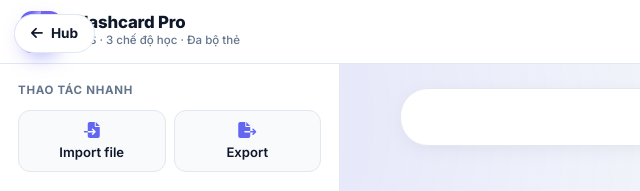
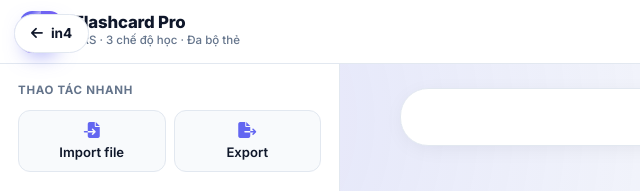
Before and after one commit to baobao247/flashcard, a plain HTML site: page index.html in a window 1280 px wide. Shown: the top 191 px of the page, 0-640 px from the left. Drawn offline with nearby package versions, Linux system fonts and the light colour scheme.

Commit message:
refactor(nav): replace master hub button with back-to-in4 portfolio link

```diff
--- a/index.html
+++ b/index.html
@@ -13,7 +13,7 @@
 </head>
 <body>
   <!-- Hub Pill Navigation -->
-  <a href="../index.html" class="hub-pill" title="Quay lại Master Hub"><i class="fas fa-arrow-left"></i> <span>Hub</span></a>
+  <a href="../in4/index.html" class="hub-pill" title="Về trang cá nhân (in4)"><i class="fas fa-arrow-left"></i> <span>in4</span></a>
 
 
 <div class="app">
```
